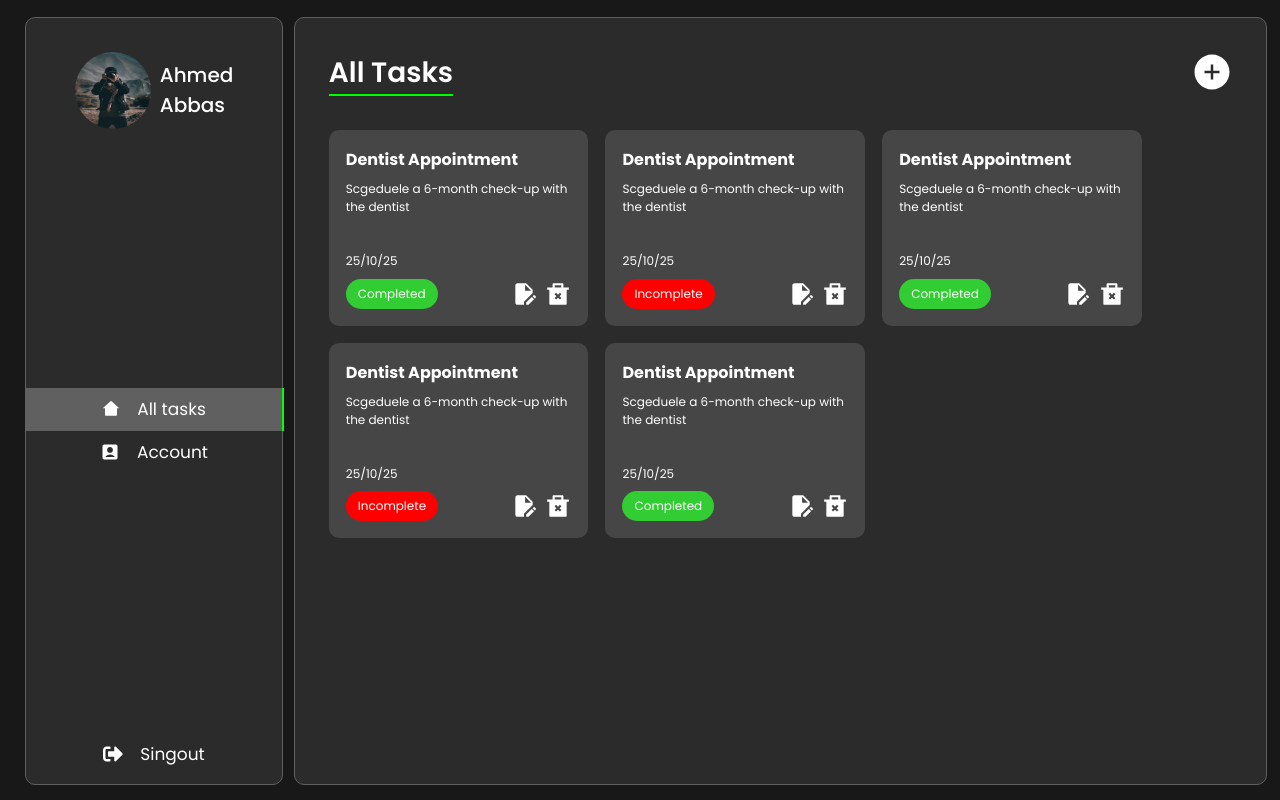
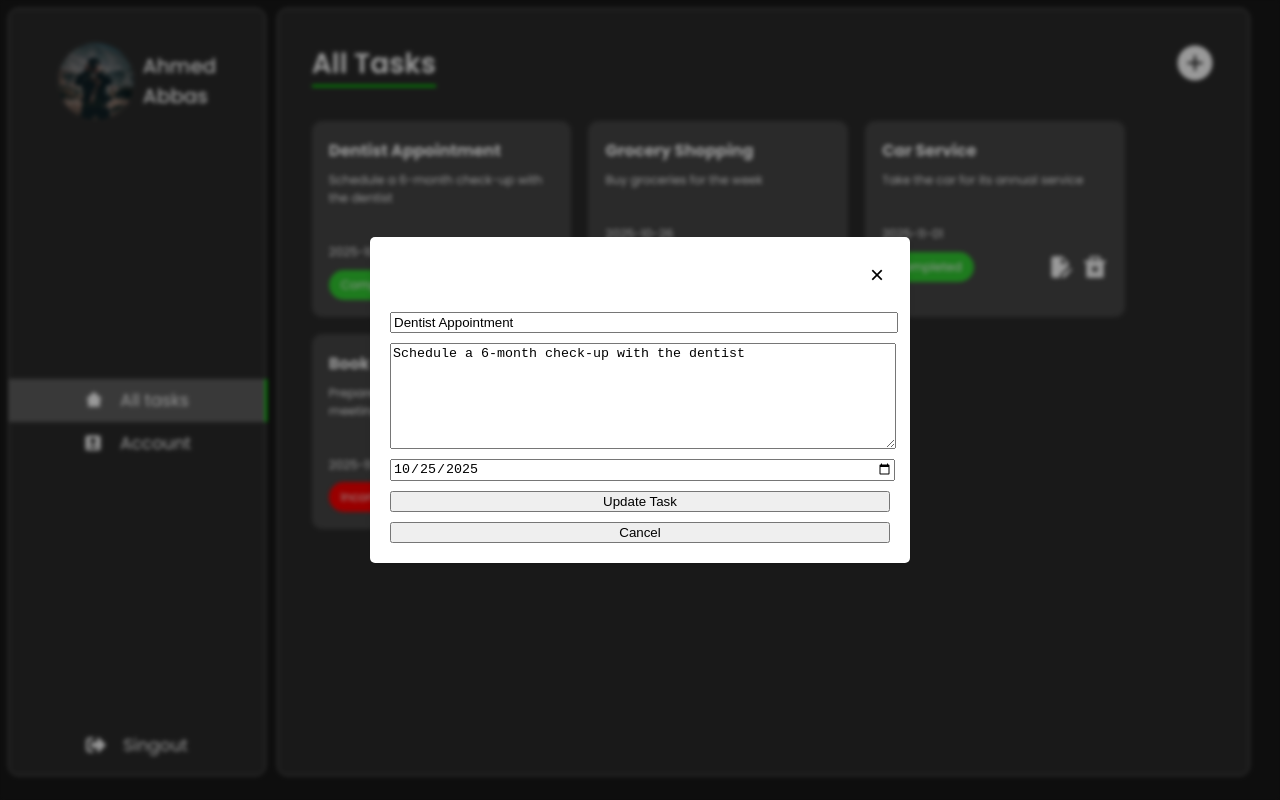
Before and after one commit to ahmeda110/project-managment-system-401, a React (Vite) app in the folder client/: page / in a window 1280 px wide. Both pictures are taken after a click on the icon 523 px from the left and 293 px from the top of the page. Built offline with nearby package versions, Linux system fonts and the light colour scheme; a web font is replaced by a local one.

Commit message:
editing and status changes

```diff
--- a/client/package.json
+++ b/client/package.json
@@ -10,6 +10,9 @@
     "preview": "vite preview"
   },
   "dependencies": {
+    "@emotion/react": "^11.11.4",
+    "@emotion/styled": "^11.11.0",
+    "@mui/material": "^5.15.14",
     "axios": "^1.6.8",
     "react": "^18.2.0",
     "react-dom": "^18.2.0",
--- a/client/src/assets/styles/Dashboard.css
+++ b/client/src/assets/styles/Dashboard.css
@@ -49,6 +49,7 @@
 
     padding: 1em;
     border-radius: 10px;
+    cursor: pointer;
 }
 
 .tasks-container .card .title {
--- /dev/null
+++ b/client/src/assets/styles/Modal.css
@@ -0,0 +1,53 @@
+.modal-overlay {
+    position: fixed;
+    top: 0;
+    left: 0;
+    width: 100%;
+    height: 100%;
+    display: flex;
+    justify-content: center;
+    align-items: center;
+    backdrop-filter: blur(2px);
+    background-color: rgba(0, 0, 0, 0.4);
+    z-index: 1000;
+    background: 'rgba(0, 0, 0, 0.5)'
+}
+
+.modal-content {
+    background-color: white;
+    padding: 20px;
+    border-radius: 5px;
+    width: 500px; /* Adjust width as needed */
+    box-shadow: 0 4px 6px rgba(0, 0, 0, 0.1);
+
+    position: absolute;
+    z-index: 10000;
+}
+
+.modal-header {
+    display: flex;
+    justify-content: space-between;
+    align-items: center;
+    margin-bottom: 20px;
+}
+
+.modal-title {
+    font-size: 24px; /* Adjust font size as needed */
+}
+
+.close-button {
+    font-size: 24px;
+    border: none;
+    background: none;
+    cursor: pointer;
+}
+
+.modal-form > input, .modal-form > textarea, .modal-form > button {
+    display: block;
+    width: 100%;
+    margin-top: 10px; /* Adjust spacing as needed */
+}
+
+.modal-form > textarea {
+    height: 100px; /* Adjust height as needed */
+}
--- a/client/src/components/Dashboard/Dashboard.jsx
+++ b/client/src/components/Dashboard/Dashboard.jsx
@@ -1,68 +1,167 @@
-import React, { useState, useEffect } from 'react';
-import axios from 'axios';
-import Sidebar from '../SideBar/Sidebar';
-
+import React, { useState, useEffect } from "react";
+import axios from "axios";
+import Sidebar from "../SideBar/Sidebar";
 import { AiFillPlusCircle } from "react-icons/ai";
 import { MdEditDocument } from "react-icons/md";
 import { RiDeleteBin2Fill } from "react-icons/ri";
 
-import "../../assets/styles/Dashboard.css"
+
+import "../../assets/styles/Dashboard.css";
+import "../../assets/styles/Modal.css"
 
 function Dashboard() {
-    // SAMPLE POST REQUEST TO THE BACKEND
-    // const [displayTest, setDisplayTest] = useState("k");
+  const initialTasks = [
+    {
+      title: "Dentist Appointment",
+      description: "Schedule a 6-month check-up with the dentist",
+      due: "2025-10-25",
+      status: true,
+    },
+    {
+      title: "Grocery Shopping",
+      description: "Buy groceries for the week",
+      due: "2025-10-26",
+      status: false,
+    },
+    {
+      title: "Car Service",
+      description: "Take the car for its annual service",
+      due: "2025-11-01",
+      status: true,
+    },
+    {
+      title: "Book Club",
+      description: "Prepare for the next book club meeting",
+      due: "2025-11-05",
+      status: false,
+    },
+    {
+      title: "Renew Gym Membership",
+      description: "Renew the annual gym membership",
+      due: "2025-11-10",
+      status: true,
+    },
+  ];
 
-    // useEffect(() => {
-    //     axios.post("http://localhost:3100/api/dashboard", {})
-    //         .then(result => {
-    //             console.log(result);
-    //             setDisplayTest(result.data); // Note: Accessing result.data
-    //         })
-    //         .catch(err => console.error(err));
-    // }, []);
+  const [tasks, setTasks] = useState(initialTasks);
+  const [isModalOpen, setIsModalOpen] = useState(false);
+  const [editingTask, setEditingTask] = useState(null);
 
-    const sampleTasks = [
-        {title: "Dentist Appointment", description: "Scgeduele a 6-month check-up with the dentist", due: "25/10/25", status: true},
-        {title: "Dentist Appointment", description: "Scgeduele a 6-month check-up with the dentist", due: "25/10/25", status: false},
-        {title: "Dentist Appointment", description: "Scgeduele a 6-month check-up with the dentist", due: "25/10/25", status: true},
-        {title: "Dentist Appointment", description: "Scgeduele a 6-month check-up with the dentist", due: "25/10/25", status: false},
-        {title: "Dentist Appointment", description: "Scgeduele a 6-month check-up with the dentist", due: "25/10/25", status: true},
-    ]
+
+  const handleStatusChange = (index) => {
+
+    const newTasks = tasks.map((task, idx) => {
+      if (idx === index) {
+        return { ...task, status: !task.status };
+      }
+      return task;
+    });
+
+    setTasks(newTasks);
+  };
+
+  const handleEditClick = (index) => {
+    setEditingTask({ ...tasks[index], index });
+    setIsModalOpen(true);
+  };
+
+  const handleTaskUpdate = (updatedTask) => {
+    const newTasks = tasks.map((task, idx) =>
+        idx === updatedTask.index ? { ...task, ...updatedTask } : task
+    );
+    setTasks(newTasks);
+    closeModal();
+  };
+
+  const closeModal = () => {
+    setIsModalOpen(false);
+    setEditingTask(null);
+  };
+
+  // Sample useEffect for a POST request, uncomment if needed
+  /*
+    useEffect(() => {
+        axios.post("http://localhost:3100/api/dashboard", {})
+            .then(result => {
+                console.log(result);
+                // setDisplayTest(result.data); // Example of how to update state
+            })
+            .catch(err => console.error(err));
+    }, []);
+    */
 
   return (
     <>
-            <div className='dashbaord-container'>
+      <div className="dashboard-container">
         <Sidebar className="sidebar-container" />
-                <div className='content-container'>
-                    <div className='content-header'>
-                        <div className='title'>All Tasks</div>
-                        <AiFillPlusCircle size={40} style={{ cursor: "pointer" }}/>
+        <div className="content-container">
+          <div className="content-header">
+            <div className="title">All Tasks</div>
+            <AiFillPlusCircle size={40} style={{ cursor: "pointer" }} />
           </div>
-                    <div className='tasks-container'>
-                        {sampleTasks.map((val) => (
-                            <div className='card'>
-                                <div className='title'>{val.title}</div>
-                                <div className='description'>{val.description}</div>
-                                <div className='date'>{val.due}</div>
-                                <div className='card-action-section'>
-                                    <div className='status' style={{ background: val.status ? 'limegreen' : 'red'}}>
-                                        {val.status ? "Completed" : "Incomplete"}
+          <div className="tasks-container">
+            {tasks.map((task, index) => (
+              <div className="card" key={index}>
+                <div className="title">{task.title}</div>
+                <div className="description">{task.description}</div>
+                <div className="date">{task.due}</div>
+                <div className="card-action-section">
+                  <div
+                    className="status"
+                    style={{ background: task.status ? "limegreen" : "red" }}
+                    onClick={() => handleStatusChange(index)}
+                  >
+                    {task.status ? "Completed" : "Incomplete"}
                   </div>
-                                    <div style={{ display: "flex", columnGap: ".5em", cursor: "pointer" }}>
-                                        <MdEditDocument size={26}/>
-                                        <RiDeleteBin2Fill size={26}/>
+                  <div
+                    style={{
+                      display: "flex",
+                      columnGap: ".5em",
+                      cursor: "pointer",
+                    }}
+                  >
+                    <MdEditDocument size={26} onClick={() => handleEditClick(index)}/>
+                    <RiDeleteBin2Fill size={26} />
                   </div>
                 </div>
               </div>
-                        ))
-
-                        }
+            ))}
           </div>
         </div>
       </div>
 
+      {isModalOpen && <Modal task={editingTask} onUpdate={handleTaskUpdate} onClose={closeModal} />}
     </>
-    )
+  );
 }
 
-export default Dashboard
+function Modal({ task, onUpdate, onClose }) {
+    const [title, setTitle] = useState(task.title);
+    const [description, setDescription] = useState(task.description);
+    const [due, setDue] = useState(task.due);
+
+    const handleSubmit = (e) => {
+        e.preventDefault();
+        onUpdate({ ...task, title, description, due });
+    };
+
+    return (
+        <div className="modal-overlay">
+            <div className="modal-content">
+                <div className="modal-header">
+                    <span className="modal-title">Edit Task</span>
+                    <button onClick={onClose} className="close-button">&times;</button>
+                </div>
+                <form onSubmit={handleSubmit} className="modal-form">
+                    <input type="text" value={title} onChange={(e) => setTitle(e.target.value)} />
+                    <textarea value={description} onChange={(e) => setDescription(e.target.value)}></textarea>
+                    <input type="date" value={due} onChange={(e) => setDue(e.target.value)} />
+                    <button type="submit">Update Task</button>
+                    <button type="button" onClick={onClose}>Cancel</button>
+                </form>
+            </div>
+        </div>
+    );
+}
+
+export default Dashboard;
```
Also changed, not shown: 2 other files (tests, documents, lock files or other folders). Lines whose indentation alone changed are shown as unchanged.
